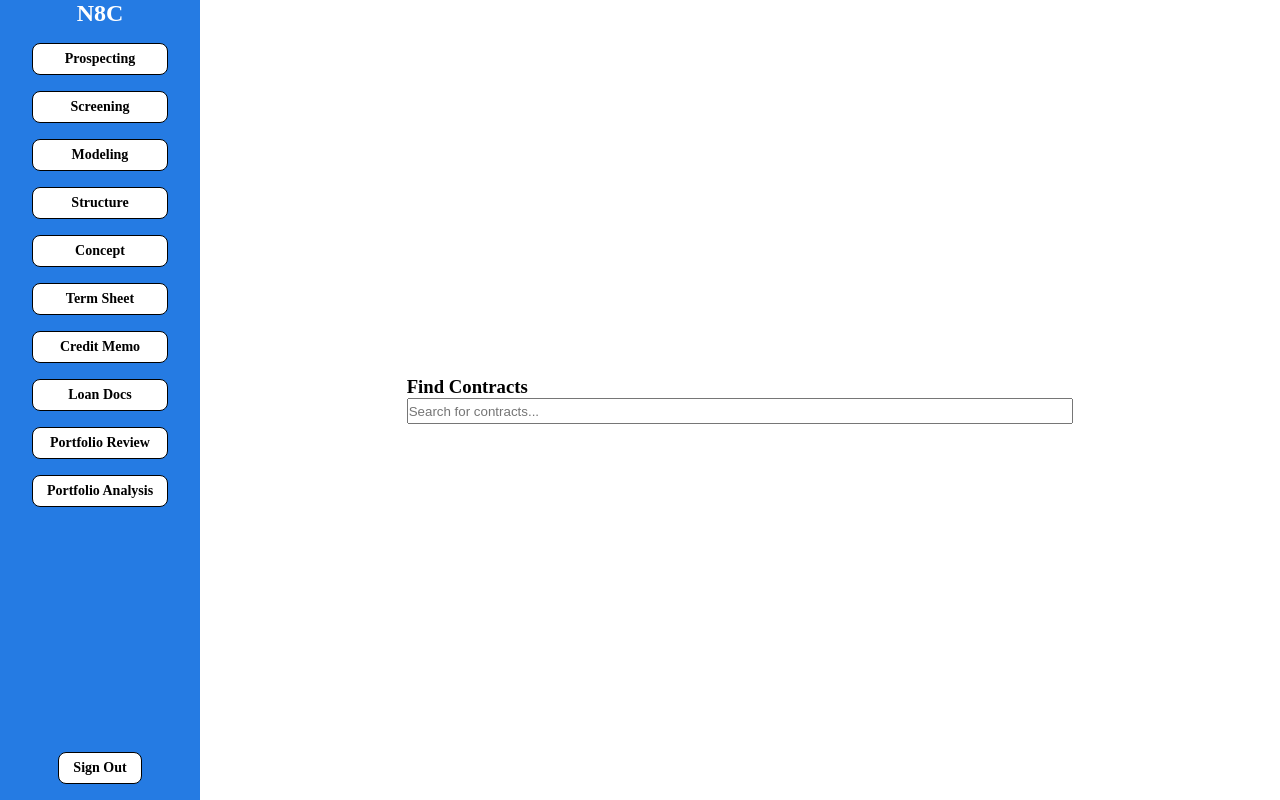
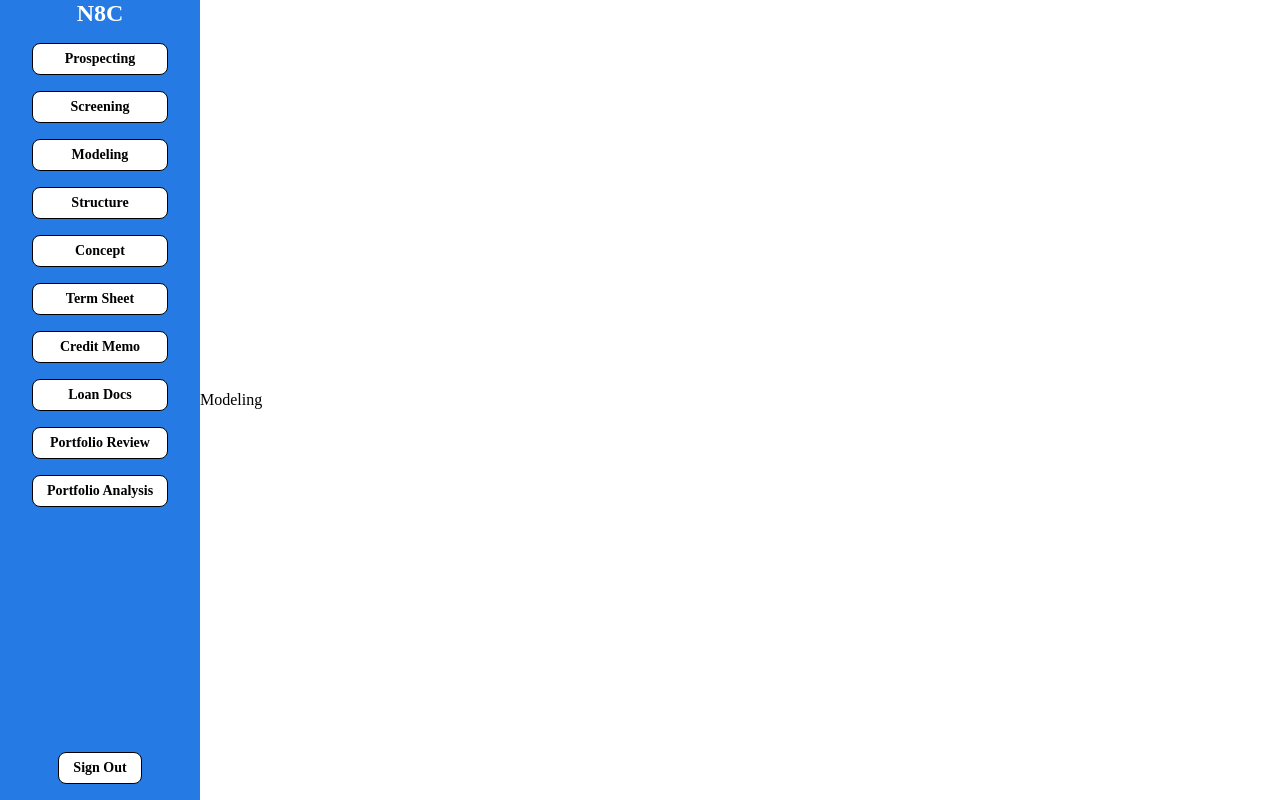
Before and after one commit to Kerlin-Augustin/n8c, a React (Vite) app in the folder frontend/: page /dashboard/modeling in a window 1280 px wide. Built offline with nearby package versions, Linux system fonts and the light colour scheme.

Commit message:
routes created

```diff
--- a/frontend/package.json
+++ b/frontend/package.json
@@ -12,7 +12,8 @@
   "dependencies": {
     "axios": "^1.9.0",
     "react": "^19.0.0",
-    "react-dom": "^19.0.0"
+    "react-dom": "^19.0.0",
+    "react-router-dom": "^7.6.0"
   },
   "devDependencies": {
     "@eslint/js": "^9.22.0",
--- a/frontend/src/App.tsx
+++ b/frontend/src/App.tsx
@@ -1,18 +1,11 @@
-// import PortfolioManagement from "./components/PortfolioManagement"
-import SearchQuery from "./components/searchquery/SearchQuery"
-import Sidebar from "./components/sidebar/Sidebar"
+import { useRoutes } from "react-router-dom"
+import routes from "./routes/routes"
 
 function App() {
-
+  const routing = useRoutes(routes)
   return (
     <>
-      <div style={{ display: 'flex', alignItems: 'center' }}>
-        <Sidebar />
-        {/* <PortfolioManagement /> */}
-        <div style={{flex: 1, display: 'flex', justifyContent: 'center', alignItems: 'center'}}>
-          <SearchQuery />
-        </div>
-      </div>
+      {routing}
     </>
   )
 }
--- a/frontend/src/components/searchquery/SearchQuery.tsx
+++ b/frontend/src/components/searchquery/SearchQuery.tsx
@@ -7,6 +7,12 @@ const SearchQuery = () => {
   const [queriedContracts, setQueriedContracts] = useState<React.ReactNode[]>([])
 
   const style: { [key: string]: React.CSSProperties } = {
+    container: {
+      display: 'flex',
+      justifyContent: 'center',
+      alignItems: 'center',
+      flex: 1,
+    },
     queryContainer: {
       margin: "1em",
     },
@@ -49,6 +55,7 @@ const SearchQuery = () => {
   }
 
   return (
+    <div style={style.container}>
       <div style={style.queryContainer}>
         <h3>Find Contracts</h3>
         <input
@@ -62,6 +69,7 @@ const SearchQuery = () => {
             <h2>hello</h2>
           </div>}
       </div>
+    </div>
   )
 }
 
--- a/frontend/src/components/sidebar/Sidebar.tsx
+++ b/frontend/src/components/sidebar/Sidebar.tsx
@@ -1,11 +1,13 @@
+import { NavLink } from "react-router-dom";
 import SidebarButton from "./SidebarButton"
+import "./sidebarNavLinks.css"
 
 const Sidebar = () => {
 
   const tabs = [
-    <SidebarButton buttonText="Prospecting" />,
-    <SidebarButton buttonText="Screening" />,
-    <SidebarButton buttonText="Modeling" />,
+    <NavLink className="nav-link" to="prospecting"><SidebarButton buttonText="Prospecting" /></NavLink>,
+    <NavLink className="nav-link" to="screening"><SidebarButton buttonText="Screening" /></NavLink>,
+    <NavLink className="nav-link" to="modeling"><SidebarButton buttonText="Modeling" /></NavLink>,
     <SidebarButton buttonText="Structure" />,
     <SidebarButton buttonText="Concept" />,
     <SidebarButton buttonText="Term Sheet" />,
@@ -67,9 +69,11 @@ const Sidebar = () => {
   return (
     <aside style={style.sideBarContainer}>
       <div style={style.logoAndTabs}>
-        <h2 style={style.logoText}>
-          N8C
-        </h2>
+        <NavLink className="nav-link" to="">
+          <h2 style={style.logoText}>
+            N8C
+          </h2>
+        </NavLink>
         <div style={style.tabs}>
           {allTabs}
         </div>
--- /dev/null
+++ b/frontend/src/components/sidebar/sidebarNavLinks.css
@@ -0,0 +1,4 @@
+.nav-link {
+  text-decoration: none;
+  color: inherit;
+}
--- a/frontend/src/main.tsx
+++ b/frontend/src/main.tsx
@@ -1,10 +1,13 @@
 import './global.css'
+import App from './App.tsx'
 import { StrictMode } from 'react'
 import { createRoot } from 'react-dom/client'
-import App from './App.tsx'
+import { BrowserRouter } from 'react-router-dom';
 
 createRoot(document.getElementById('root')!).render(
   <StrictMode>
-    <App />
+    <BrowserRouter>
+      <App />
+    </BrowserRouter>
   </StrictMode>,
 )
--- /dev/null
+++ b/frontend/src/pages/dashboard/DashboardLayout.tsx
@@ -0,0 +1,15 @@
+import { Outlet } from "react-router-dom";
+import Sidebar from "../../components/sidebar/Sidebar"
+
+const DashboardLayout = () => {
+  return (
+    <>
+      <div style={{ display: 'flex', alignItems: 'center' }}>
+        <Sidebar />
+        <Outlet />
+      </div>
+    </>
+  )
+}
+
+export default DashboardLayout
--- /dev/null
+++ b/frontend/src/pages/dashboard/modeling/Modeling.tsx
@@ -0,0 +1,9 @@
+const Modeling = () => {
+  return (
+    <>
+      Modeling
+    </>
+  )
+}
+
+export default Modeling
--- /dev/null
+++ b/frontend/src/pages/dashboard/prospecting/Prospecting.tsx
@@ -0,0 +1,9 @@
+const Prospecting = () => {
+  return (
+    <>
+      Prospecting
+    </>
+  )
+}
+
+export default Prospecting
--- /dev/null
+++ b/frontend/src/pages/dashboard/screening/Screening.tsx
@@ -0,0 +1,9 @@
+const Screening = () => {
+  return (
+    <>
+      Screening
+    </>
+  )
+}
+
+export default Screening
--- /dev/null
+++ b/frontend/src/pages/home/LandingPage.tsx
@@ -0,0 +1,9 @@
+const LandingPage = () => {
+  return (
+    <>
+      Landing Page
+    </>
+  )
+}
+
+export default LandingPage
--- /dev/null
+++ b/frontend/src/routes/routes.tsx
@@ -0,0 +1,23 @@
+import { RouteObject } from "react-router-dom";
+import LandingPage from "../pages/home/LandingPage"
+import DashboardLayout from "../pages/dashboard/DashboardLayout";
+import Prospecting from "../pages/dashboard/prospecting/Prospecting";
+import SearchQuery from "../components/searchquery/SearchQuery";
+import Screening from "../pages/dashboard/screening/Screening";
+import Modeling from "../pages/dashboard/modeling/Modeling";
+
+const routes: RouteObject[] = [
+  {path: '/', element: <LandingPage />},
+  {
+    path: '/dashboard',
+    element: <DashboardLayout />,
+    children: [
+      {path: "", element: <SearchQuery />},
+      {path: "prospecting", element: <Prospecting />},
+      {path: "screening", element: <Screening />},
+      {path: "modeling", element: <Modeling/>},
+    ]
+  },
+]
+
+export default routes
```
Also changed, not shown: 1 other file (tests, documents, lock files or other folders). Lines whose indentation alone changed are shown as unchanged.
